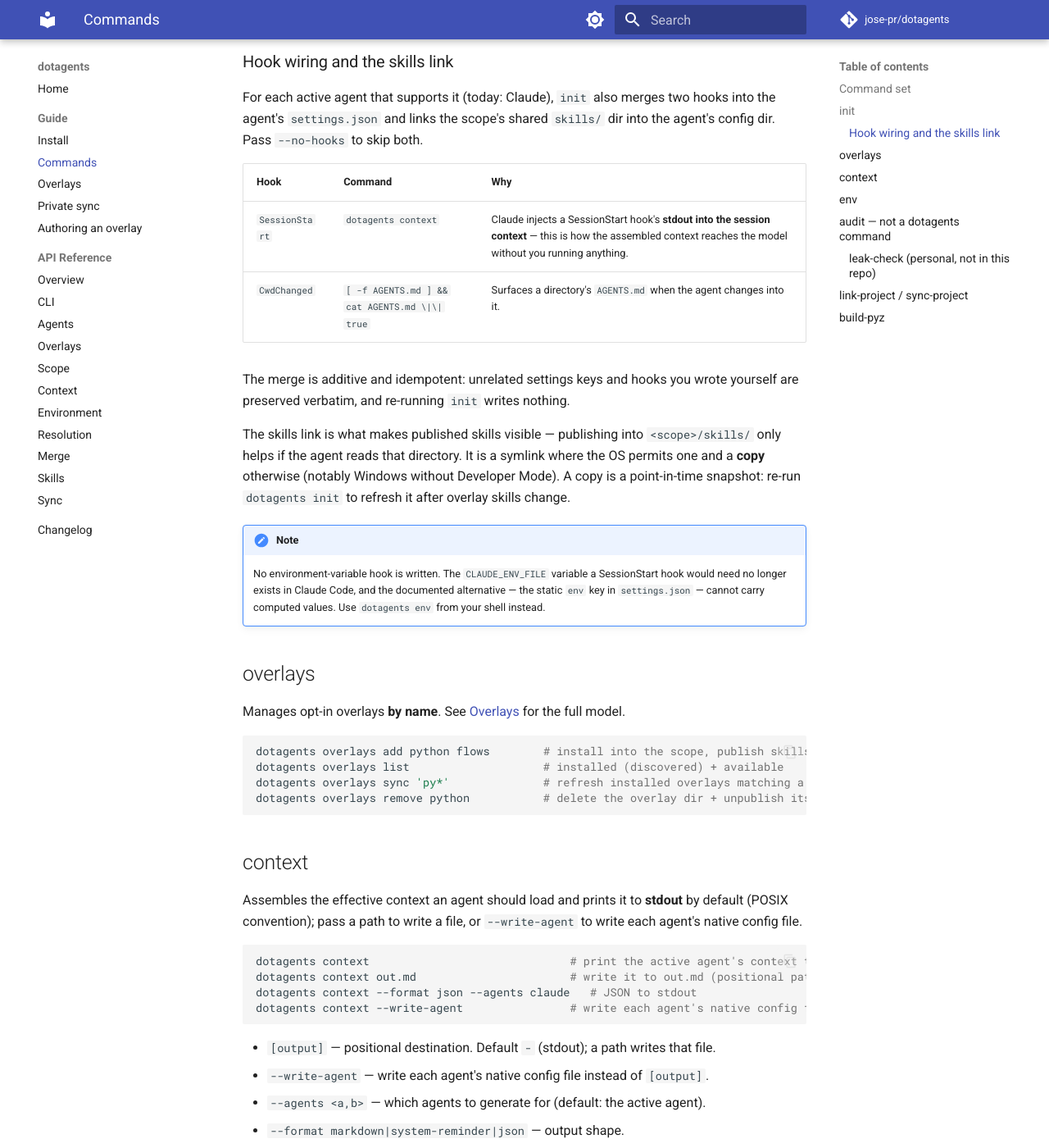
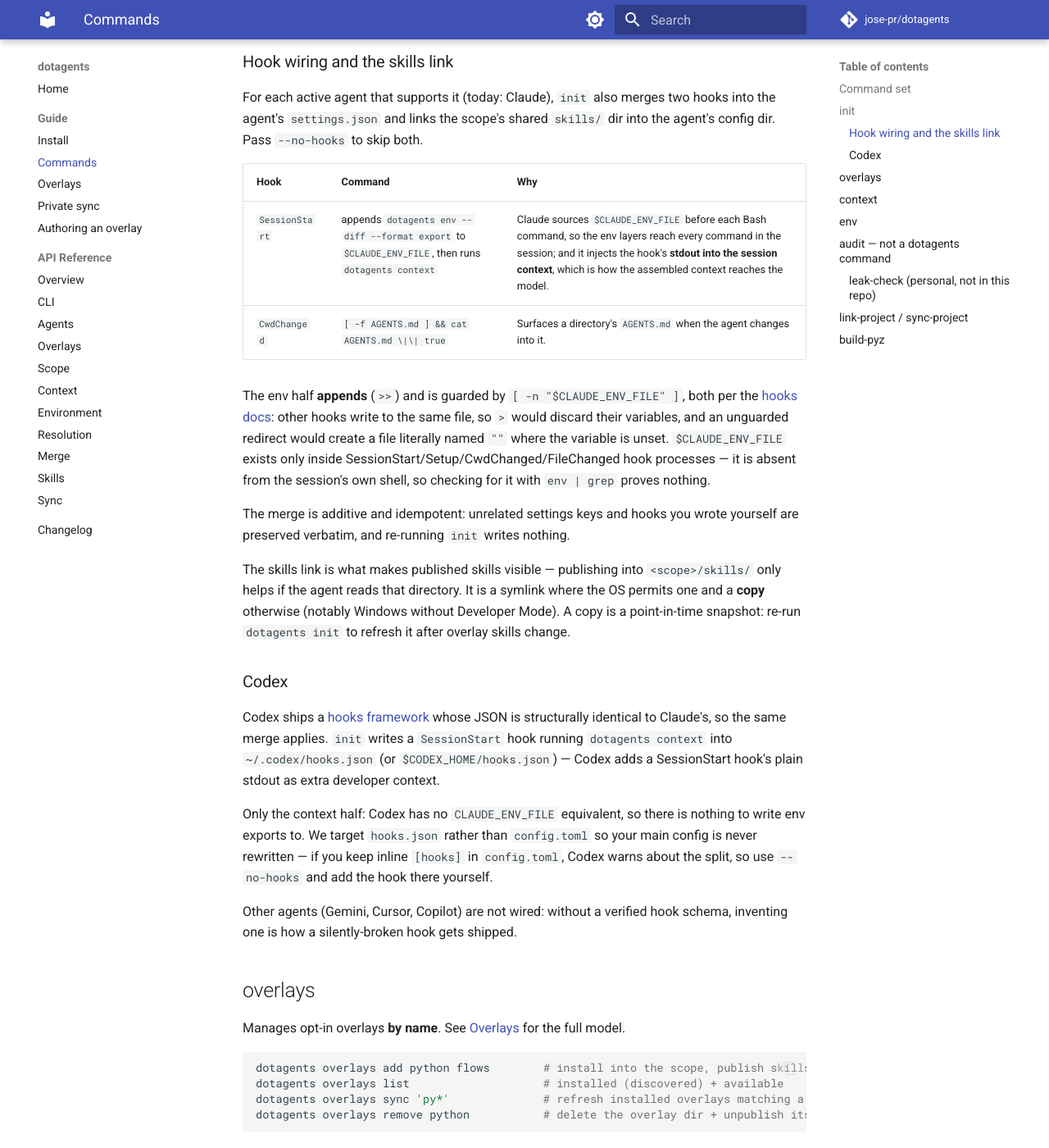
Before and after one commit to jose-pr/dotagents, an MkDocs documentation site: the page built from docs/guide/commands.md, in a window 1280 px wide and 1400 px high, scrolled down 1292 px. Shown: the whole window at 82% size. Built offline with MkDocs 1.6.1 and Material for MkDocs 9.7.7, drawn with Linux system fonts in a browser that asks for light colours; comment, search, counter and statistics services are not loaded.

Commit message:
docs: correct the CLAUDE_ENV_FILE claim, document Codex hook wiring

```diff
--- a/docs/guide/commands.md
+++ b/docs/guide/commands.md
@@ -53,8 +53,16 @@
 
 | Hook | Command | Why |
 | --- | --- | --- |
-| `SessionStart` | `dotagents context` | Claude injects a SessionStart hook's **stdout into the session context** — this is how the assembled context reaches the model without you running anything. |
+| `SessionStart` | appends `dotagents env --diff --format export` to `$CLAUDE_ENV_FILE`, then runs `dotagents context` | Claude sources `$CLAUDE_ENV_FILE` before each Bash command, so the env layers reach every command in the session; and it injects the hook's **stdout into the session context**, which is how the assembled context reaches the model. |
 | `CwdChanged` | `[ -f AGENTS.md ] && cat AGENTS.md \|\| true` | Surfaces a directory's `AGENTS.md` when the agent changes into it. |
+
+The env half **appends** (`>>`) and is guarded by `[ -n "$CLAUDE_ENV_FILE" ]`, both
+per the [hooks docs](https://code.claude.com/docs/en/hooks#persist-environment-variables):
+other hooks write to the same file, so `>` would discard their variables, and an
+unguarded redirect would create a file literally named `""` where the variable is
+unset. `$CLAUDE_ENV_FILE` exists only inside SessionStart/Setup/CwdChanged/FileChanged
+hook processes — it is absent from the session's own shell, so checking for it with
+`env | grep` proves nothing.
 
 The merge is additive and idempotent: unrelated settings keys and hooks you wrote
 yourself are preserved verbatim, and re-running `init` writes nothing.
@@ -65,11 +73,21 @@
 A copy is a point-in-time snapshot: re-run `dotagents init` to refresh it after
 overlay skills change.
 
-!!! note
-    No environment-variable hook is written. The `CLAUDE_ENV_FILE` variable a
-    SessionStart hook would need no longer exists in Claude Code, and the documented
-    alternative — the static `env` key in `settings.json` — cannot carry computed
-    values. Use `dotagents env` from your shell instead.
+### Codex
+
+Codex ships a [hooks framework](https://learn.chatgpt.com/docs/hooks) whose JSON is
+structurally identical to Claude's, so the same merge applies. `init` writes a
+`SessionStart` hook running `dotagents context` into `~/.codex/hooks.json` (or
+`$CODEX_HOME/hooks.json`) — Codex adds a SessionStart hook's plain stdout as extra
+developer context.
+
+Only the context half: Codex has no `CLAUDE_ENV_FILE` equivalent, so there is nothing
+to write env exports to. We target `hooks.json` rather than `config.toml` so your main
+config is never rewritten — if you keep inline `[hooks]` in `config.toml`, Codex warns
+about the split, so use `--no-hooks` and add the hook there yourself.
+
+Other agents (Gemini, Cursor, Copilot) are not wired: without a verified hook schema,
+inventing one is how a silently-broken hook gets shipped.
 
 ## overlays
 
```
Also changed, not shown: CHANGELOG.md (+19 -11 lines), src/dotagents/AGENTS.md (+6 -1 lines).
